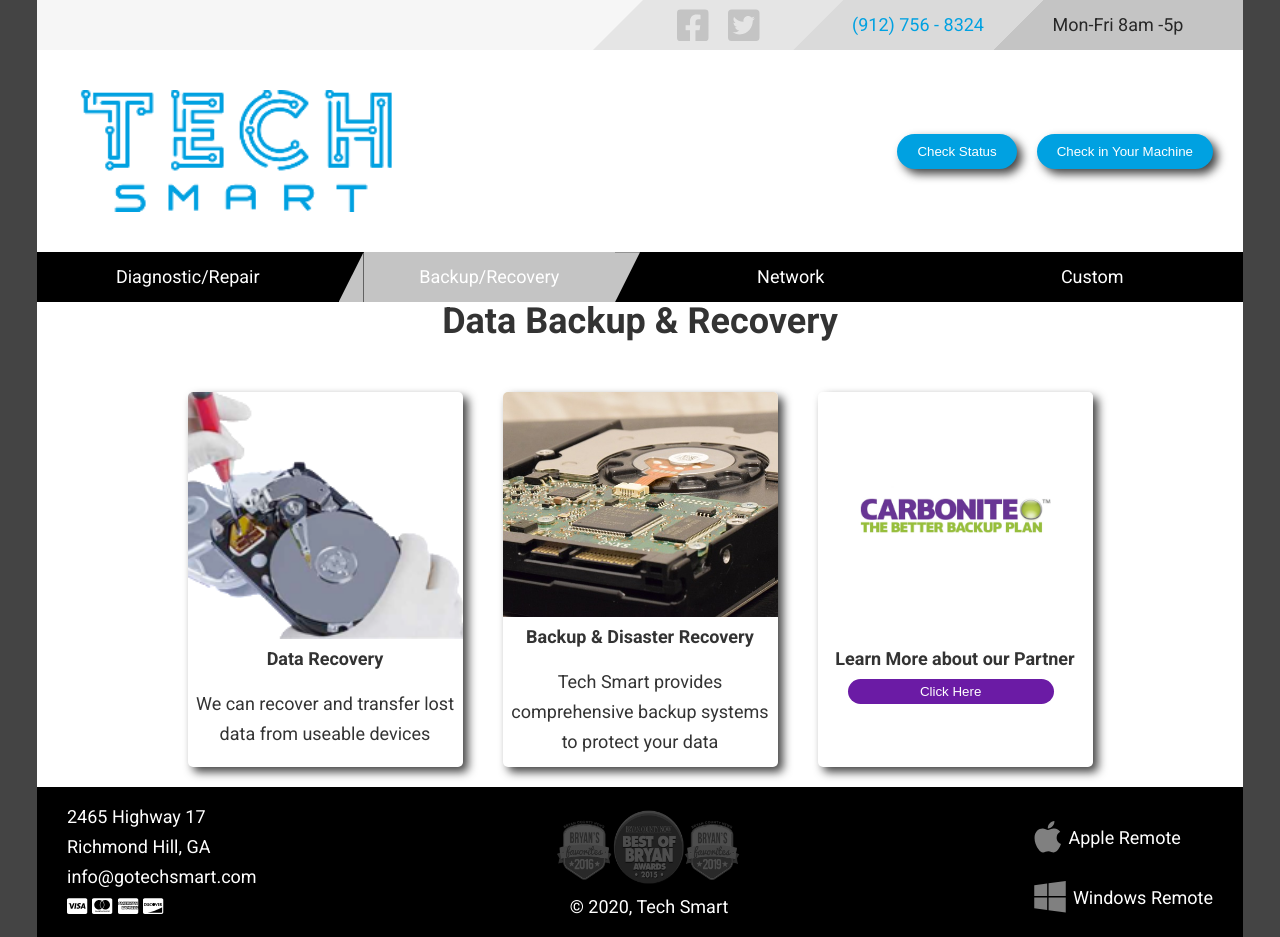
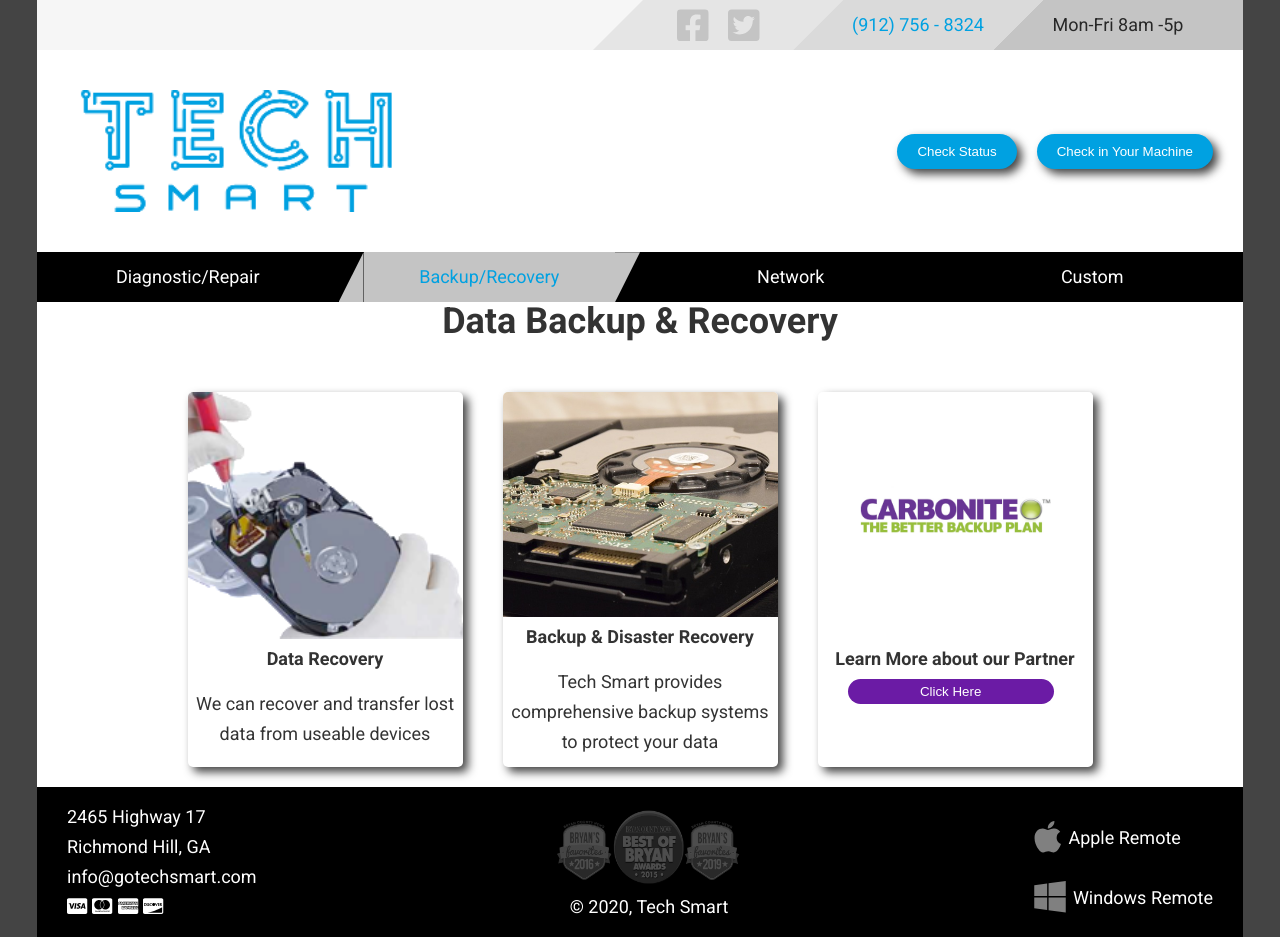
Before and after one commit to techsmartrh/techSmart, a Gatsby site: page /backup in a window 1280 px wide. Built offline with nearby package versions, Linux system fonts and the light colour scheme; Gatsby itself is replaced by a stand-in of ours; some packages are replaced by stand-ins of ours.

Commit message:
fix active nav link color

```diff
--- a/src/components/Nav.js
+++ b/src/components/Nav.js
@@ -31,7 +31,7 @@ const HeaderLinkContainer = styled.div`
     width: ${100 / links.length}%;
     display: flex;
     align-items: center;
-    color: white;
+    color: ${props => props.isActive ? '#00A1E1': 'white'};
     padding: 0;
     margin: 0;
     border: none;
--- a/src/pages/backup.js
+++ b/src/pages/backup.js
@@ -1,7 +1,6 @@
 import React from "react"
 import styled from 'styled-components'
 
-import Layout from "../components/layout"
 import SEO from "../components/seo"
 import Card from "../components/Card"
 
--- a/src/pages/custom.js
+++ b/src/pages/custom.js
@@ -1,7 +1,6 @@
 import React from "react"
 import styled from 'styled-components'
 
-import Layout from "../components/layout"
 import SEO from "../components/seo"
 import Card from "../components/Card"
 
--- a/src/pages/index.js
+++ b/src/pages/index.js
@@ -1,7 +1,6 @@
 import React from "react"
 import styled from 'styled-components'
 
-import Layout from "../components/layout"
 import FamilyImage from "../components/ImageComponents/FamilyImage"
 import SEO from "../components/seo"
 
--- a/src/pages/network.js
+++ b/src/pages/network.js
@@ -1,7 +1,6 @@
 import React from "react"
 import styled from 'styled-components'
 
-import Layout from "../components/layout"
 import SEO from "../components/seo"
 import Card from "../components/Card"
 
--- a/src/pages/repair.js
+++ b/src/pages/repair.js
@@ -1,7 +1,6 @@
 import React from "react"
 import styled from 'styled-components'
 
-import Layout from "../components/layout"
 import SEO from "../components/seo"
 import Card from "../components/Card"
 
```
